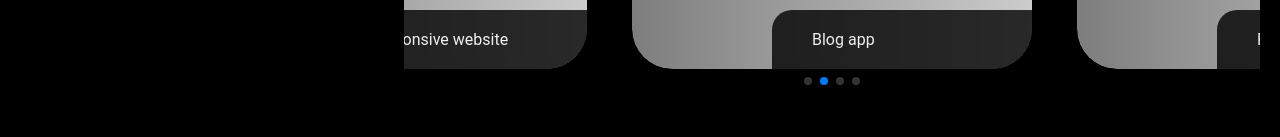
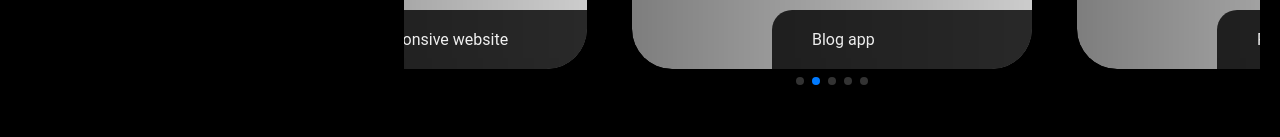
Before and after one commit to BianchiLucas/portfolio-next-js, a Next.js app: page / in a window 1280 px wide. Shown: the part 1921-2058 px from the top of the page. Built offline with nearby package versions, Linux system fonts and the light colour scheme.

Commit message:
Nestjs project actualization

```diff
--- a/components/data.tsx
+++ b/components/data.tsx
@@ -16,9 +16,15 @@ export const data: { src: string, alt: string, desc: string, url: string }[] = [
     },
     {
         src: '/APIJobs.png',
-        alt: "REST API",
+        alt: "REST API en Express",
         desc: "API en Node.js, Express, JWT y MongoDB",
         url: "https://jobs-api-nodejs-express-deploy.herokuapp.com"
+    },
+    {
+        src: '/Nestjs-project.png',
+        alt: "REST API en Nestjs.",
+        desc: "API en Nestjs, Prisma, passport-jwt, argon2 y testeado e2e con PactumJS",
+        url: "https://nestjs-api-tutorial.herokuapp.com/"
     },
     {
         src: '/Wear.png',
--- a/components/slider.tsx
+++ b/components/slider.tsx
@@ -1,6 +1,6 @@
 import React from 'react'
 import { Swiper, SwiperSlide } from 'swiper/react'
-import { Pagination, Autoplay } from 'swiper'
+import { Pagination, Autoplay, Navigation } from 'swiper'
 import { data } from './data'
 
 
@@ -32,7 +32,7 @@ const Slider = () => {
           navigation={true}
           loop={true}
           centeredSlides={true}
-          modules={[Autoplay, Pagination]}
+          modules={[Autoplay, Pagination, Navigation]}
           className="mySwiper"
         >
           {
```
Also changed, not shown: public/Nestjs-project.png (added).
